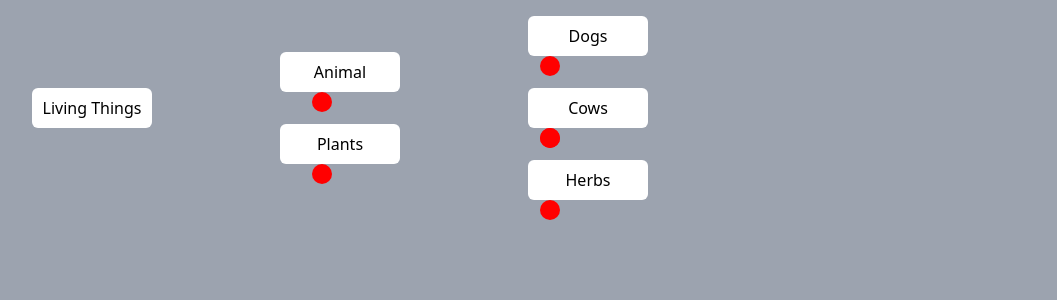
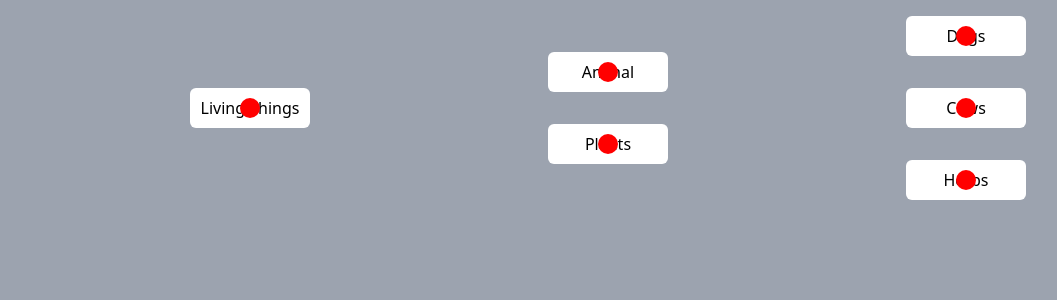
Before and after one commit to cestbonn/QuickReview, a React (Vite) app in the folder frontend/: page / in a window 1280 px wide. Shown: the top 300 px of the page, without its empty margins (32-1089 px from the left). Built offline with nearby package versions, Linux system fonts and the light colour scheme.

Commit message:
node layout position ok

```diff
--- a/frontend/src/components/Graph.tsx
+++ b/frontend/src/components/Graph.tsx
@@ -37,103 +37,76 @@ const completeDocument = (gd: GraphDocument, graph: KnowledgeGraph) => {
   });
 };
 
+const useWindowResize = () => {
+  const [size, setSize] = useState({ h: 0, w: 0 });
+  useLayoutEffect(() => {
+    const updateWindowSize = () => {
+      setSize({ h: window.innerHeight, w: window.innerWidth });
+    };
+    window.addEventListener('resize', updateWindowSize);
+    updateWindowSize();
+    return () => {
+      window.removeEventListener("resize", updateWindowSize);
+    };
+  }, []);
+  return size;
+};
+
+interface NodeLayoutInfo {
+  h: number; w: number; x: number; y: number;
+}
+
+interface NodeLayoutInfoMap {
+  [key: string]: NodeLayoutInfo;
+}
+
+
 interface GraphProps {
   graph: KnowledgeGraph;
 }
 export default function Graph(props: GraphProps) {
-  const [gd, setGd] = useState<GraphDocument>({ edges: {}, nodes: {} });
-  useEffect(() => {
-    console.log('update');
-
-    const gd: GraphDocument = {
-      nodes: {
-        "NVPA1I": { x: 120, y: 144, w: 112, h: 40 },
-        "KR3P4M": { x: 354, y: 102, w: 100, h: 40 },
-        "D2PDWS": { x: 582, y: 66, w: 100, h: 40 },
-        "QX3XWG": { x: 582, y: 138, w: 100, h: 40 },
-        "M8GGP8": { x: 354, y: 174, w: 100, h: 40 },
-        "8FGBF9": { x: 582, y: 210, w: 100, h: 40 },
-      },
-      edges: {
-        "z340QL": {},
-        "bTTmkj": {},
-        "gJNLTA": {},
-        "15obuo": {},
-        "OLwevw": {},
-        "HEiKHG": {},
-      }
-    };
-
-    completeDocument(gd, props.graph);
-    setGd(gd);
-  }, []);
-
   const root = props.graph.nodes.get('NVPA1I');
   if (!root) return <div></div>;
   const layers = bfs(props.graph, root);
 
-  const nodeOnScreen: string[] = [];
+  const nodeDivIDs: string[] = [];
+
+  const size = useWindowResize();
+
+  const [nodePos, setNodePos] = useState<NodeLayoutInfoMap>({});
 
   useLayoutEffect(() => {
-    const observer = new ResizeObserver((elements) => {
-      console.log(gd);
-      const result = elements.map((ele) => {
-        const nodeID = ele.target.id.slice("gnode-".length);
-        const { offsetLeft, offsetTop, offsetHeight, offsetWidth } = ele.target as HTMLDivElement;
-        const x = Math.round(offsetLeft);
-        const y = Math.round(offsetTop);
-        const w = Math.ceil(offsetWidth);
-        const h = Math.ceil(offsetHeight);
+    const nodePositions: NodeLayoutInfoMap = {};
+    nodeDivIDs.forEach((id) => {
+      const nodeID = id.slice('gnode-'.length);
 
+      const nodeDiv = document.getElementById(id);
+      const h = nodeDiv?.offsetHeight;
+      const w = nodeDiv?.offsetWidth;
 
+      if (!h || !w) return;
+      const x = nodeDiv?.offsetLeft + w / 2;
+      const y = nodeDiv?.offsetTop + h / 2;
 
-        setGd((prev) => {
-          return update(prev, {
-            nodes: {
-              [nodeID]: {
-                $set: { x, y, w, h }
-              }
-            }
-
-          });
-        });
-
-
-      });
-      console.log(gd);
-
-      // console.log(yamljs.dump(gd.nodes, { flowLevel: 1 }));
+      if (!x || !y) return;
+      nodePositions[nodeID] = { h, w, x, y };
     });
 
-    nodeOnScreen.forEach((id) => {
-      const ele = document.getElementById(id);
-      observer.observe(ele as HTMLDivElement);
-    });
-
-    return () => {
-      observer.disconnect();
-    };
-  }, []);
+    setNodePos(nodePositions);
+  }, [size]);
 
   return (
     <div className='relative'>
-      <svg className="absolute h-screen w-screen">{
-        Object.entries(gd.edges).map(([edgeID, ed], i) => {
-          return (<circle key={i} r={10} cx={ed.fromNode?.x} cy={ed.fromNode?.y} fill="red" />);
-        })
-      }
-      </svg>
-
-      <div className='absolute flex items-center justify-center'>
+      <div className='absolute flex items-center w-full justify-evenly'>
         {layers.map((layer, ilayer) => {
           return (<div key={ilayer} className="flex flex-col">
             {layer.map((node, inode) => {
               const id = `gnode-${node.id}`;
-              nodeOnScreen.push(id);
+              nodeDivIDs.push(id);
               const div = (<div
                 id={id}
                 key={inode}
-                className="p-2 bg-white m-4 mx-16 rounded-md min-w-[120px] text-center"
+                className="p-2 bg-white m-4 rounded-md min-w-[120px] text-center"
               >
                 {node.title}
               </div>);
@@ -141,7 +114,15 @@ export default function Graph(props: GraphProps) {
             })}
           </div>);
         })}
+
       </div>
+
+      <svg className="absolute h-screen w-screen">{
+        Object.entries(nodePos).map(([nodeID, lInfo], i) => {
+          return (<circle key={i} r={10} cx={lInfo.x} cy={lInfo.y} fill="red" />);
+        })
+      }
+      </svg>
     </div>
   );
 }
```
